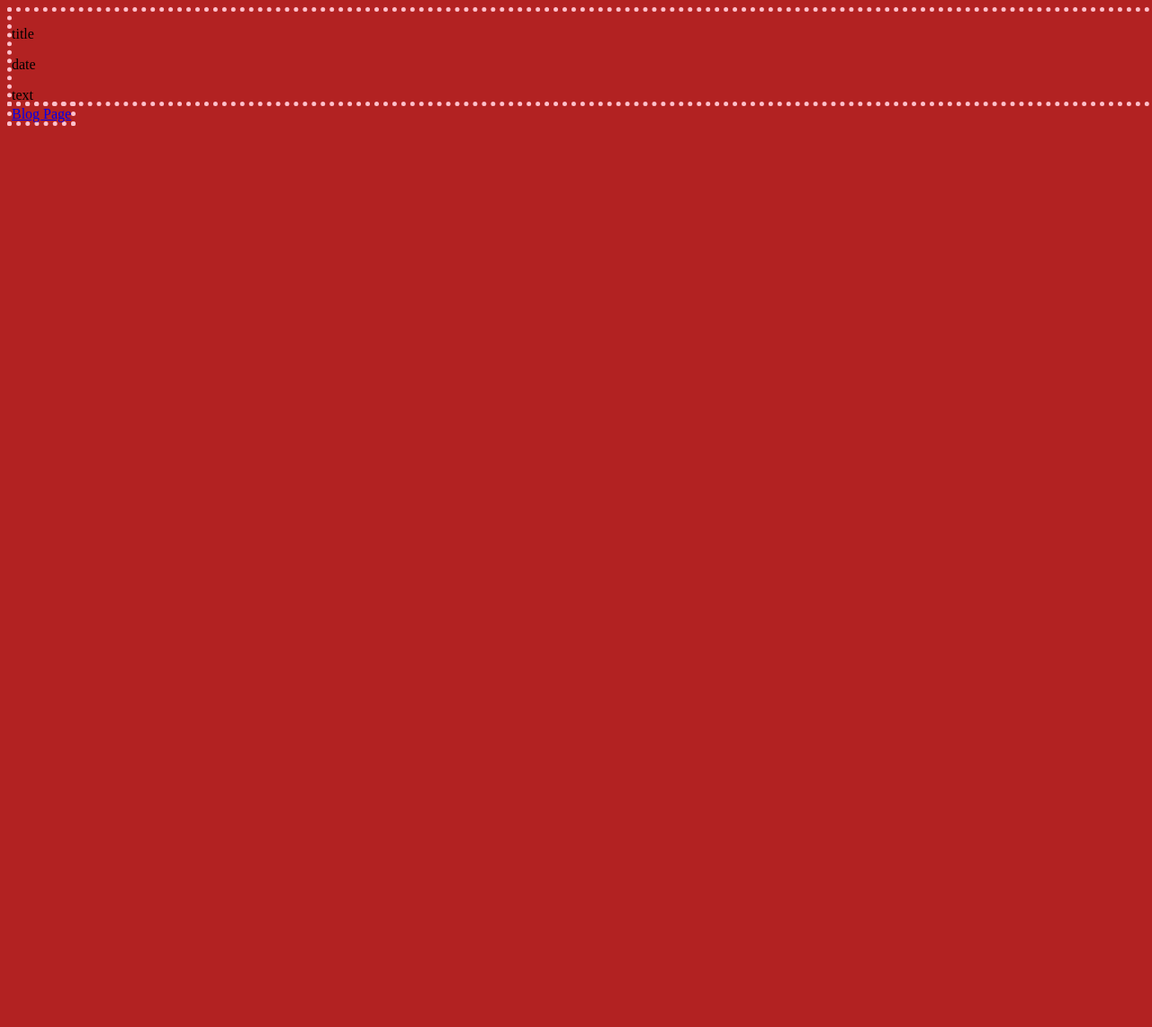
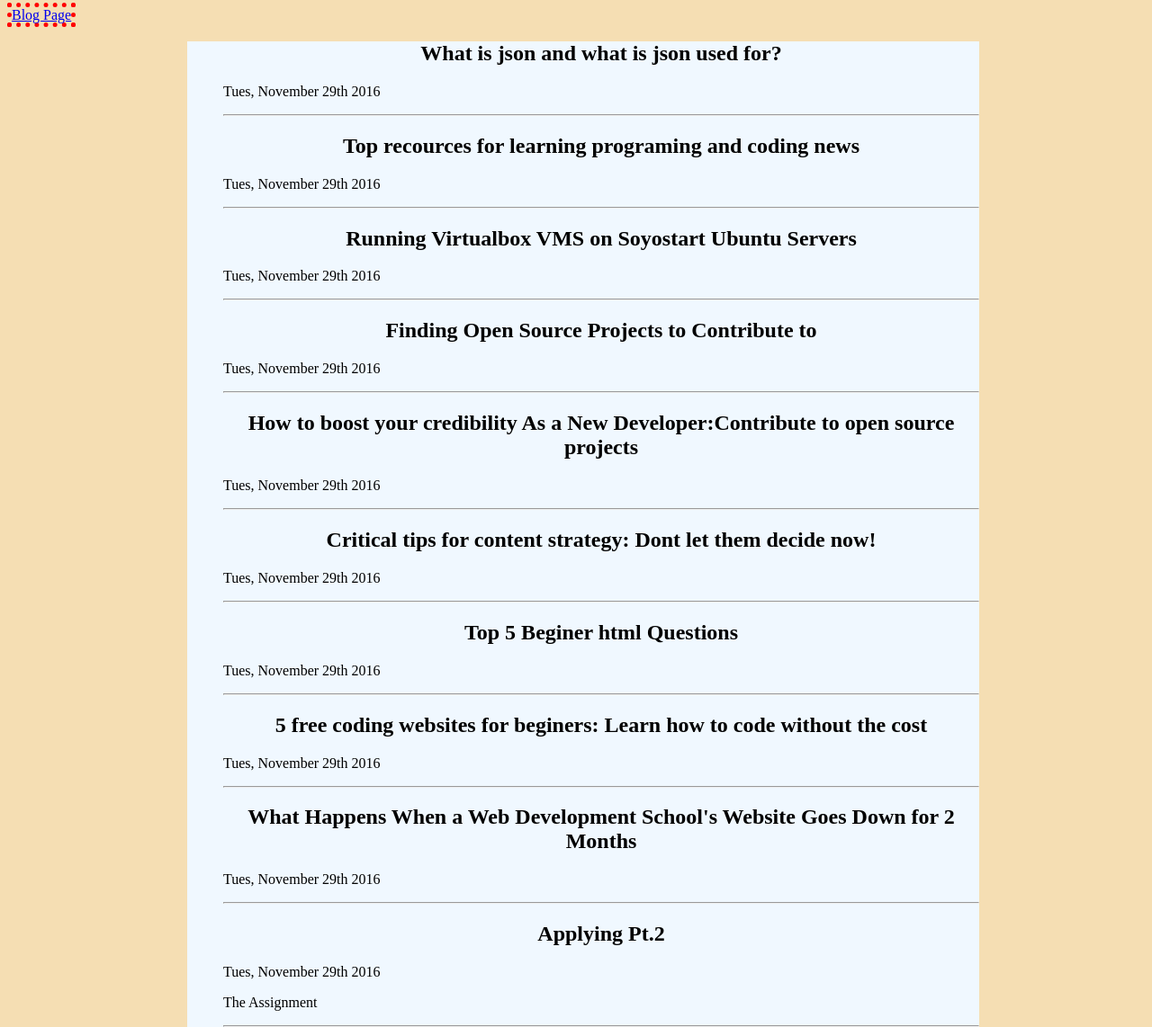
Before and after one commit to cyates24/ACAweb101_Connor_Yates24, a plain HTML site: page src/blog/blog.html in a window 1280 px wide. Shown: the whole page at 90% size. Before the commit the page ends 816 px from the top, so only its background shows below. Drawn offline with Linux system fonts and the light colour scheme.

```diff
--- a/src/blog/blog.css
+++ b/src/blog/blog.css
@@ -1,7 +1,7 @@
 body{
     height: 100%;
     width: 100%;
-    background:firebrick
+    background:wheat
 }
 .blog{
     width: 500px;
@@ -9,7 +9,7 @@
 .main-container {
     height: 100%;
     width: 100%;
-    border: 1px solid red;
+    border: 1px solid white;
 }
 .blogs-container {
     height: 100%;
@@ -19,5 +19,16 @@
 .blog {
     height:100px;
     width: 100%;
-    border: 5px dotted pink;
+    border: 5px dotted red;
 }
+h1 {
+text-align: center;
+}
+section {
+    background-color: aliceblue;
+margin: 0px 200px;
+
+}
+li {
+    list-style: none
+}
--- a/src/blog/blog.html
+++ b/src/blog/blog.html
@@ -7,17 +7,73 @@
     <link rel="stylesheet" href="./blog.css">
 </head>
 <body>
-  <div class="main-sontainer">
-    <div class="blogs container">
-      <div class="blog">
-        <p class="title">title</p>
-        <p class="date">date</p>
-        <p class="content">text</p>
-      </div>
-      <div>
-      </div>
+
     <nav>
-<a class= "blog link" href="./src/blog/blog.html" target="_blank">Blog Page</a>
+
+
+<a class= "blog link" href="/src/blog/blog.html" target="_blank">Blog Page</a>
     </nav>
+    <section>
+      <ul>
+    <li>
+      <h1>What is json and what is json used for?</h1>
+      <p>Tues, November 29th 2016</p>
+      <hr>
+    </li>
+    <li>
+        <h1>Top recources for learning programing and coding news</h1>
+        <p>Tues, November 29th 2016</p>
+        <hr>
+      </li>
+      <li>
+          <h1>Running Virtualbox VMS on Soyostart Ubuntu Servers</h1>
+          <p>Tues, November 29th 2016</p>
+          <hr>
+        </li>
+        <li>
+            <li>
+                <h1>Finding Open Source Projects to Contribute to</h1>
+                <p>Tues, November 29th 2016</p>
+                <hr>
+              </li>
+              <li>
+                  <li>
+                      <h1>How to boost your credibility As a New Developer:Contribute to open source projects</h1>
+                      <p>Tues, November 29th 2016</p>
+                      <hr>
+                    </li>
+                    <li>
+                        <li>
+                            <h1>Critical tips for content strategy: Dont let them decide now!</h1>
+                            <p>Tues, November 29th 2016</p>
+                            <hr>
+                          </li>
+                          <li>
+                              <li>
+                                  <h1>Top 5 Beginer html Questions</h1>
+                                  <p>Tues, November 29th 2016</p>
+                                  <hr>
+                                </li>
+                                <li>
+                                    <li>
+                                        <h1>5 free coding websites for beginers: Learn how to code without the cost</h1>
+                                        <p>Tues, November 29th 2016</p>
+                                        <hr>
+                                      </li>
+                                      <li>
+                                          <li>
+                                              <h1>What Happens When a Web Development School's Website Goes Down for 2 Months </h1>
+                                              <p>Tues, November 29th 2016</p>
+                                              <hr>
+                                            </li>
+                                            <li>
+                                                <h1>Applying Pt.2</h1>
+                                                <p>Tues, November 29th 2016</p>
+                                                <p>The Assignment</p>
+                                                <hr>
+                                              </li>
+
+    </ul>
+    </section>
 </body>
 </html>
--- /dev/null
+++ b/src/online-resume/resume.css
@@ -0,0 +1,29 @@
+body {
+  font-family: 'Roboto' , sans-serif;
+}
+h1 {
+  font-family: 'Open Sans' , sans-serif;
+  color: #00ffd5;
+}
+
+h2 {
+  color: #00ffd5;
+  font-size: 24;
+}
+
+h3 {
+  color: black;
+  font-size: 16;
+
+
+}
+
+.inner-container {
+  margin-top: 5%;
+  margin-left: 10%;
+  margin-right: 10%;
+}
+p{
+  color: black;
+  font-size: 12;
+}
```
Also changed, not shown: src/online-resume/resume.html (added, +75 -0 lines).
